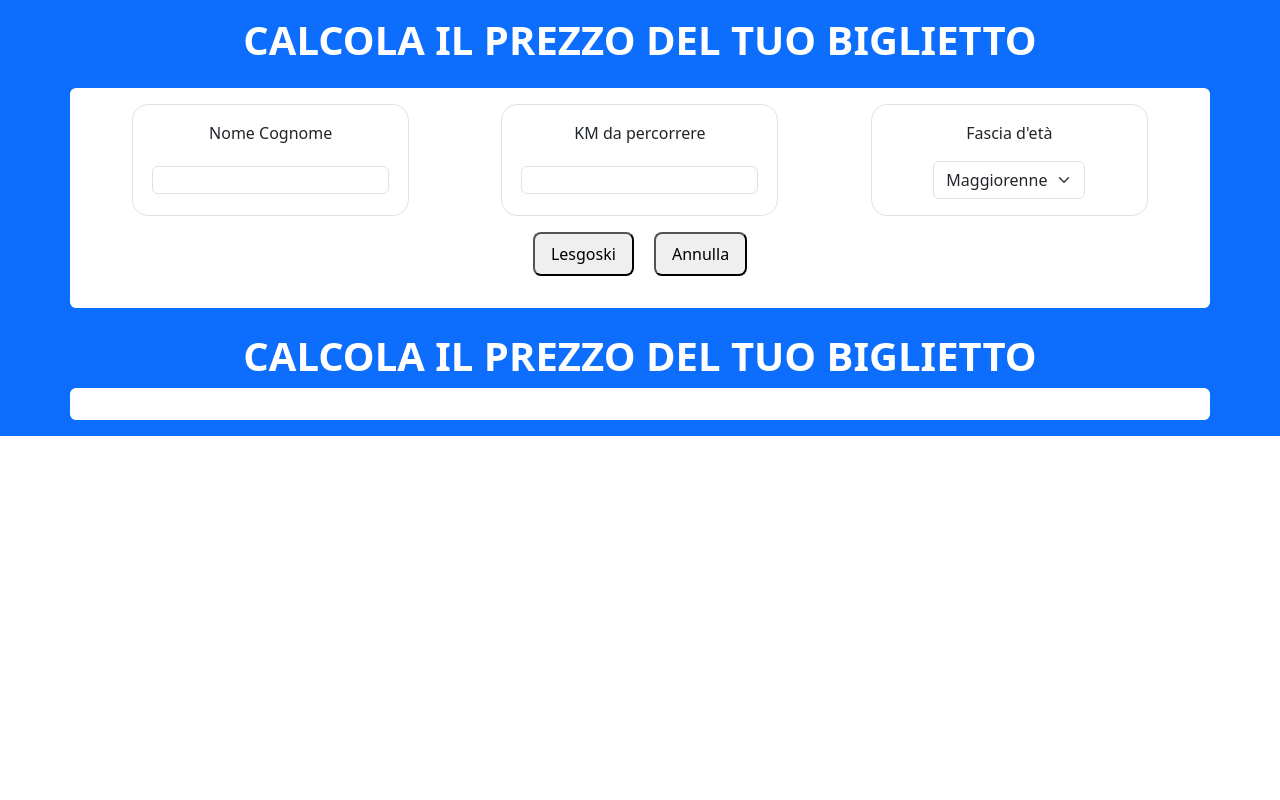
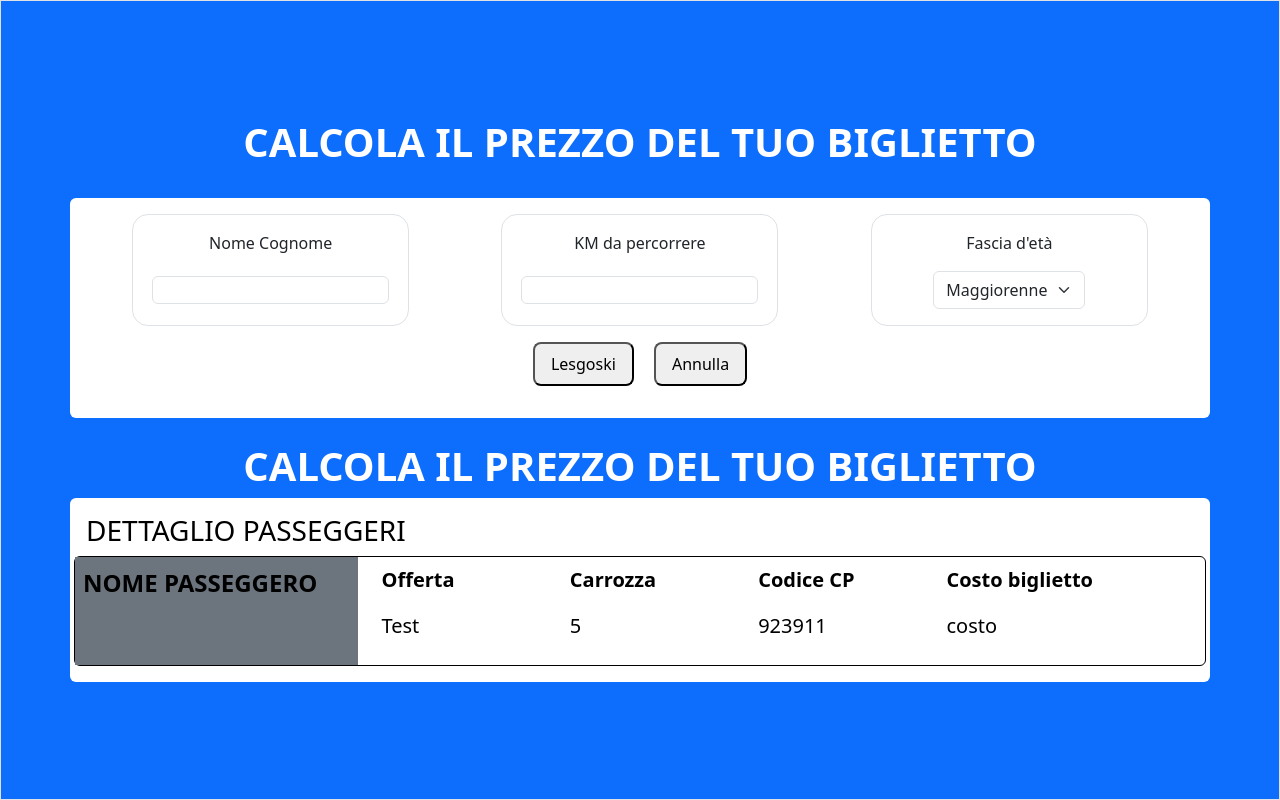
Before and after one commit to antoniostassi/js-biglietto-treno-form, a plain HTML site: page index.html in a window 1280 px wide. Drawn offline with nearby package versions, Linux system fonts and the light colour scheme.

Commit message:
HTML | Ticket Card + Centering everything vertically

```diff
--- a/index.html
+++ b/index.html
@@ -1,5 +1,5 @@
 <!DOCTYPE html>
-<html lang="en">
+<html lang="en" class="bg-primary">
 
     <head>
         <meta charset="UTF-8">
@@ -13,7 +13,7 @@
 
     <body>
 
-        <div class="container-fluid bg-primary p-3">
+        <div class="container-fluid bg-primary p-3 d-flex flex-column justify-content-center border border-1" style="height:100vh;">
             <h1 class="text-center text-white fw-bold"> CALCOLA IL PREZZO DEL TUO BIGLIETTO </h1>
             <div class="container rounded bg-white p-3 mt-4">
                 <form action="">
@@ -50,7 +50,29 @@
 
             <h1 class="text-center text-white fw-bold mt-4"> CALCOLA IL PREZZO DEL TUO BIGLIETTO </h1>
             <div class="container rounded bg-white p-3">
-
+                <h3 class="text-black">DETTAGLIO PASSEGGERI</h3>
+                <div class="row rounded-2 border border-1 border-black text-black">
+                    <div class="col-3 bg-secondary p-2">
+                        <p class="fw-bold fs-4 m-0">NOME PASSEGGERO</p>
+                        <p class="fw-bold fs-6"></p>
+                    </div>
+                    <div class="col-2 py-2 px-4">
+                        <p class="fw-bold fs-5">Offerta</p>
+                        <p class="fs-5">Test</p>
+                    </div>
+                    <div class="col-2 py-2 px-4">
+                        <p class="fw-bold fs-5">Carrozza</p>
+                        <p class="fs-5">5</p>
+                    </div>
+                    <div class="col-2 py-2 px-4">
+                        <p class="fw-bold fs-5">Codice CP</p>
+                        <p class="fs-5">923911</p>
+                    </div>
+                    <div class="col-3 py-2 px-4">
+                        <p class="fw-bold fs-5">Costo biglietto</p>
+                        <p class="fs-5">costo</p>
+                    </div>
+                </div>
             </div>
         </div>
 
```
